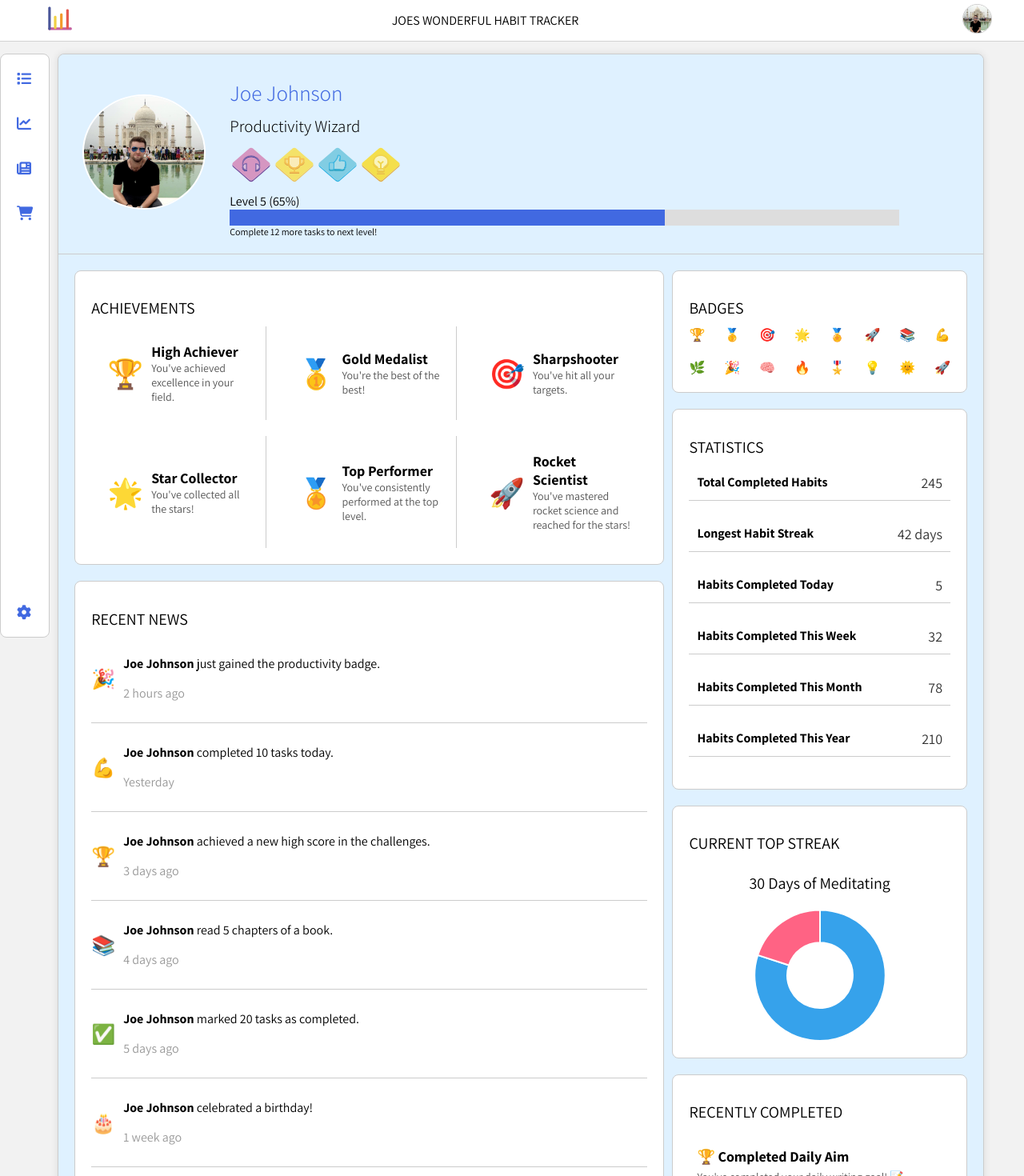
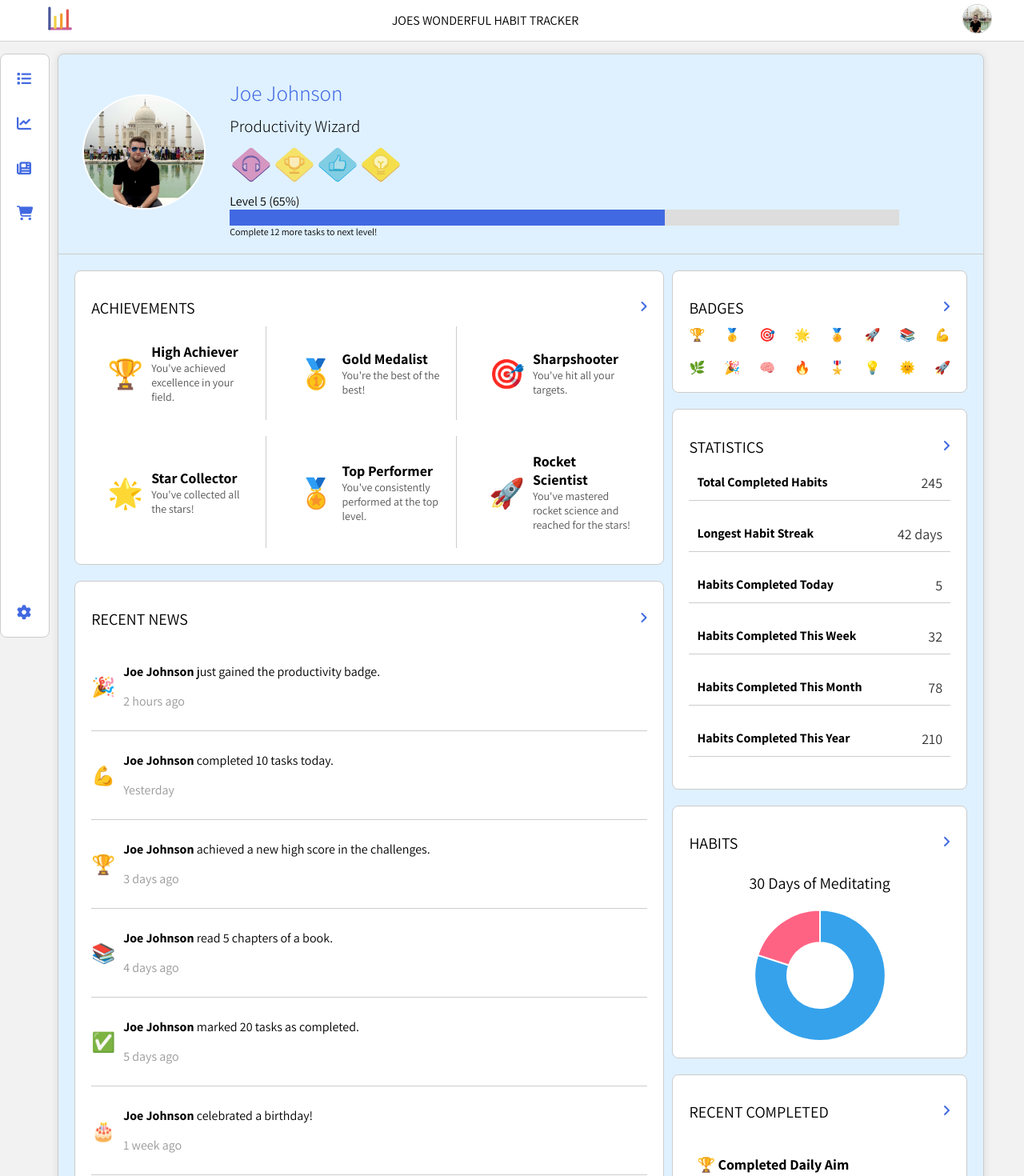
Before and after one commit to joseph-johnson27001/habits_tracker, a Vue app: page /#/profile in a window 1280 px wide. Shown: the top 1470 px of the page at 80% size. Built offline with nearby package versions, Linux system fonts and the light colour scheme.

Commit message:
View more icons for profile page

```diff
--- a/src/App.vue
+++ b/src/App.vue
@@ -69,4 +69,15 @@ h1 {
   margin-right: 50px;
   margin-bottom: 10px;
 }
+
+.heading-area {
+  display: flex;
+  justify-content: space-between;
+  align-items: center;
+}
+
+.view-more-link {
+  text-decoration: none;
+  color: #4169e1;
+}
 </style>
--- a/src/components/ProfilePage/AchievementsSection.vue
+++ b/src/components/ProfilePage/AchievementsSection.vue
@@ -1,6 +1,11 @@
 <template>
   <div class="achievements-section">
-    <h1>ACHIEVEMENTS</h1>
+    <div class="heading-area">
+      <h1>ACHIEVEMENTS</h1>
+      <router-link :to="'/achievements/' + userName" class="view-more-link">
+        <i class="fas fa-angle-right"></i>
+      </router-link>
+    </div>
     <div class="achievements-list">
       <!-- Loop through achievements and display them -->
       <div
@@ -25,6 +30,7 @@ export default {
   name: "AchievementsSection",
   data() {
     return {
+      userName: this.$store.state.userName,
       achievements: [
         {
           icon: "🏆",
--- a/src/components/ProfilePage/BadgesSection.vue
+++ b/src/components/ProfilePage/BadgesSection.vue
@@ -1,6 +1,11 @@
 <template>
   <div class="badges-section">
-    <h1>BADGES</h1>
+    <div class="heading-area">
+      <h1>BADGES</h1>
+      <router-link :to="'/badges/' + userName" class="view-more-link">
+        <i class="fas fa-angle-right"></i>
+      </router-link>
+    </div>
     <div class="badge-list">
       <div class="badge-item" v-for="(badge, index) in badges" :key="index">
         <span class="badge-icon">{{ badge.icon }}</span>
@@ -14,6 +19,7 @@ export default {
   name: "BadgesSection",
   data() {
     return {
+      userName: this.$store.state.userName,
       badges: [
         {
           name: "Badge 1",
--- a/src/components/ProfilePage/CompletedAims.vue
+++ b/src/components/ProfilePage/CompletedAims.vue
@@ -1,6 +1,14 @@
 <template>
   <div class="completed-section">
-    <h1>RECENTLY COMPLETED</h1>
+    <div class="heading-area">
+      <h1>RECENT COMPLETED</h1>
+      <router-link
+        :to="'/recently-completed/' + userName"
+        class="view-more-link"
+      >
+        <i class="fas fa-angle-right"></i>
+      </router-link>
+    </div>
     <ul class="completed-list">
       <li
         class="completed-item"
--- a/src/components/ProfilePage/HabitStreaks.vue
+++ b/src/components/ProfilePage/HabitStreaks.vue
@@ -1,6 +1,11 @@
 <template>
   <div class="habits-section">
-    <h1>CURRENT TOP STREAK</h1>
+    <div class="heading-area">
+      <h1>HABITS</h1>
+      <router-link :to="'/habits/' + userName" class="view-more-link">
+        <i class="fas fa-angle-right"></i>
+      </router-link>
+    </div>
     <div class="habit-list">
       <div
         class="habit-item"
--- a/src/components/ProfilePage/RecentNews.vue
+++ b/src/components/ProfilePage/RecentNews.vue
@@ -1,6 +1,11 @@
 <template>
   <div class="recent-news-section">
-    <h1>RECENT NEWS</h1>
+    <div class="heading-area">
+      <h1>RECENT NEWS</h1>
+      <router-link :to="'/news/' + userName" class="view-more-link">
+        <i class="fas fa-angle-right"></i>
+      </router-link>
+    </div>
     <ul class="recent-activity-list">
       <!-- Loop through recent activities -->
       <li
--- a/src/components/ProfilePage/StatisticsSection.vue
+++ b/src/components/ProfilePage/StatisticsSection.vue
@@ -1,6 +1,11 @@
 <template>
   <div class="statistics-section">
-    <h1>STATISTICS</h1>
+    <div class="heading-area">
+      <h1>STATISTICS</h1>
+      <router-link :to="'/statistics/' + userName" class="view-more-link">
+        <i class="fas fa-angle-right"></i>
+      </router-link>
+    </div>
     <div class="statistics-summary">
       <div class="stat-item">
         <div class="stat-label">Total Completed Habits</div>
```
